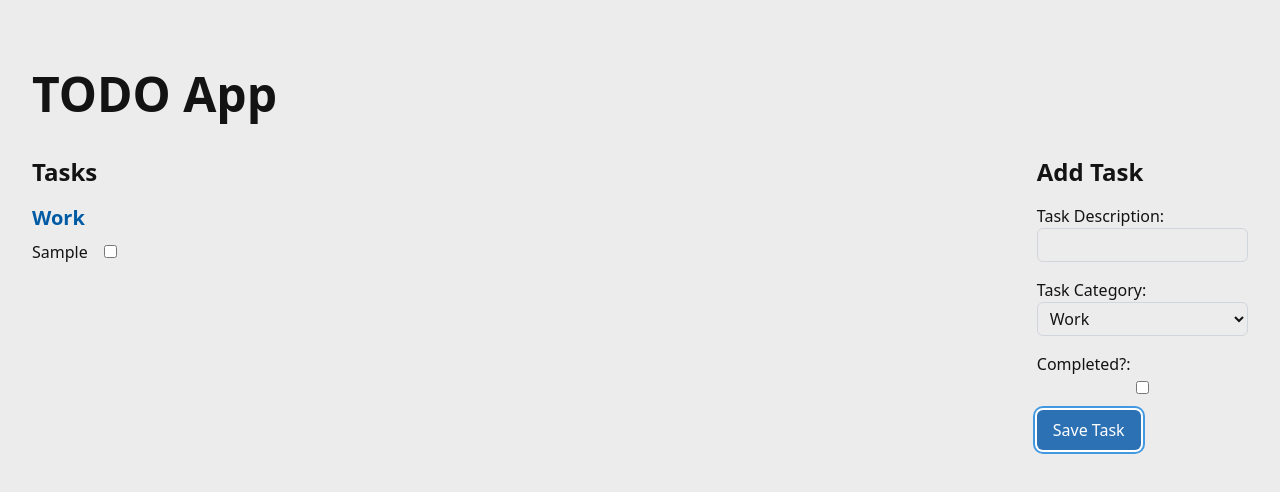
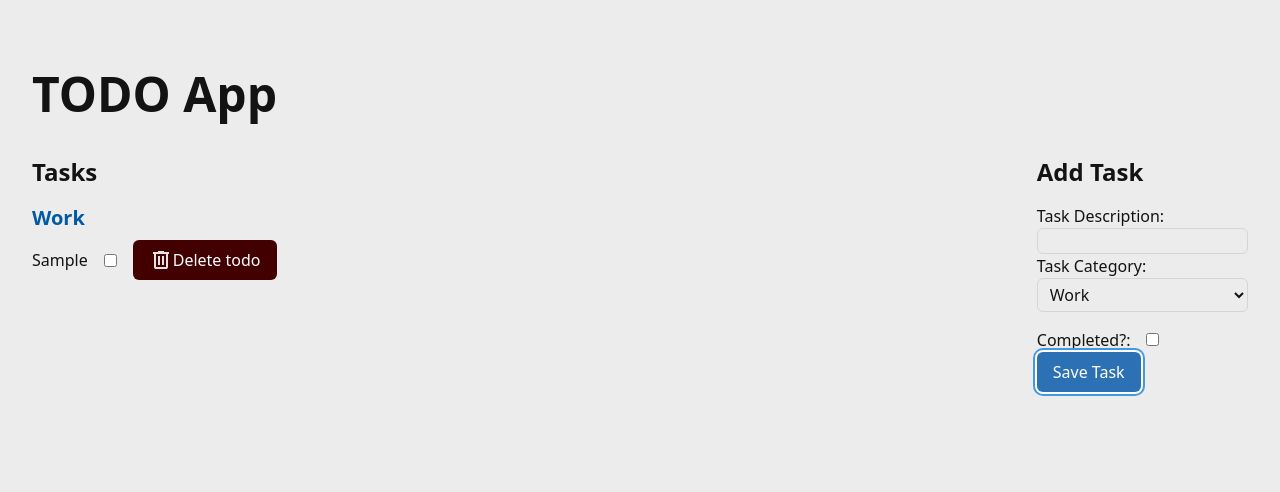
Before and after one commit to davidcraig/todo-app-challenge, a React (Vite) app: page / in a window 1280 px wide. Both pictures are taken after typing "Sample" into the empty fields and a click on the button "Save Task". Shown: the top 492 px of the page. Built offline with nearby package versions, Linux system fonts and the light colour scheme.

Commit message:
Add ability to delete todo's and improve styling.

```diff
--- a/src/App.tsx
+++ b/src/App.tsx
@@ -26,6 +26,12 @@ export function App() {
     const updatedTasks = tasks.map((task) =>
       task.id === id ? { ...task, completed: !task.completed } : task,
     );
+    localStorage.setItem(TASKS_STORAGE_KEY, JSON.stringify(updatedTasks));
+    setTasks(updatedTasks);
+  };
+
+  const handleDelete = (id: string) => () => {
+    const updatedTasks = tasks.filter((task) => task.id !== id);
     localStorage.setItem(TASKS_STORAGE_KEY, JSON.stringify(updatedTasks));
     setTasks(updatedTasks);
   };
@@ -59,7 +65,11 @@ export function App() {
         <main>
           <h1>Tasks</h1>
 
-          <TaskList tasks={tasks} toggleComplete={toggleComplete}></TaskList>
+          <TaskList
+            tasks={tasks}
+            toggleComplete={toggleComplete}
+            handleDelete={handleDelete}
+          ></TaskList>
         </main>
 
         <aside>
--- a/src/components/TaskList.tsx
+++ b/src/components/TaskList.tsx
@@ -1,4 +1,5 @@
 import type { Task } from "../Types/Task";
+import binIcon from "../bin.svg";
 
 function ucFirst(str: string) {
   return str.charAt(0).toUpperCase() + str.slice(1);
@@ -7,9 +8,14 @@ function ucFirst(str: string) {
 type TaskListProps = {
   tasks: Task[];
   toggleComplete: (id: string) => () => void;
+  handleDelete: (id: string) => () => void;
 };
 
-export function TaskList({ tasks, toggleComplete }: TaskListProps) {
+export function TaskList({
+  tasks,
+  toggleComplete,
+  handleDelete,
+}: TaskListProps) {
   // Group tasks by category
   const groupedTasks = tasks.reduce(
     (acc, task) => {
@@ -39,6 +45,7 @@ export function TaskList({ tasks, toggleComplete }: TaskListProps) {
             <ul>
               {categoryTasks.map((task) => (
                 <li
+                  className="flex items-center"
                   style={{
                     textDecoration: task.completed ? "line-through" : "none",
                   }}
@@ -50,6 +57,14 @@ export function TaskList({ tasks, toggleComplete }: TaskListProps) {
                     checked={task.completed}
                     onChange={toggleComplete(task.id)}
                   />
+
+                  <button
+                    className="delete flex"
+                    onClick={handleDelete(task.id)}
+                  >
+                    <img src={binIcon} alt="" />
+                    Delete todo
+                  </button>
                 </li>
               ))}
             </ul>
--- a/src/index.css
+++ b/src/index.css
@@ -31,12 +31,32 @@
         }
     }
 
-    input {
-        @apply border border-gray-300 rounded-md px-2 py-1 mb-4;
+    button.delete {
+        @apply focus:ring-[#420000] ml-4;
+
+        background: #420000;
+        &:hover {
+            background: #310000;
+        }
+        &:active {
+            background: #310000;
+        }
     }
 
-    :not(li) > input {
+    input {
+        @apply border border-gray-300 rounded-md;
+    }
+
+    input:not([type="checkbox"]) {
         @apply w-full;
+    }
+
+    input[type="checkbox"] {
+        @apply ml-4;
+    }
+
+    ul li {
+        @apply mb-4;
     }
 
     li > input {
```
Also changed, not shown: src/bin.svg (added).
